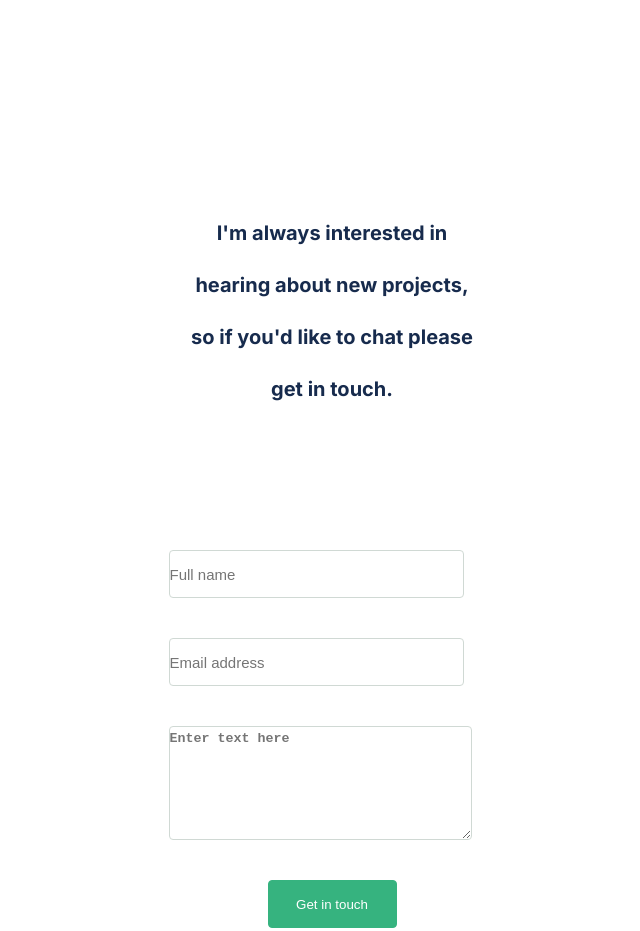
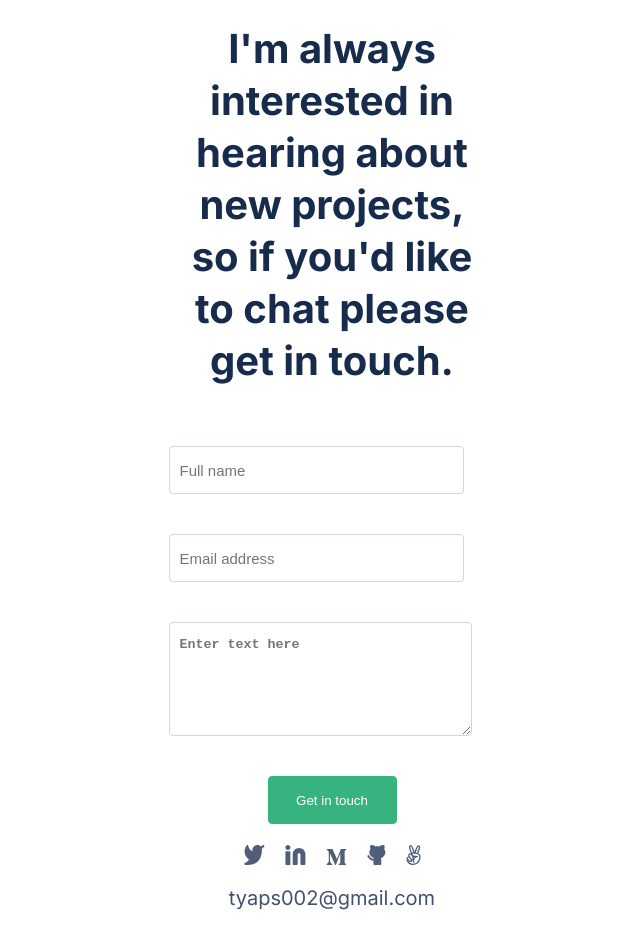
Before and after one commit to Eternalgratis/Portfolio, a plain HTML site: page index.html in a window 1280 px wide. Shown: the part 6228-7159 px from the top of the page, without its empty margins (308-948 px from the left). Drawn offline with Linux system fonts and the light colour scheme.

Commit message:
make changes as requested by the code reviewer

```diff
--- a/index.html
+++ b/index.html
@@ -214,11 +214,11 @@
                     <p>I'm always interested in hearing about new projects,
                         so if you'd like to chat please get in touch.</p>
                     <div class="inputs">
-                        <input type="text" id="name" placeholder="Full name">
-                        <input type="email" id="email" placeholder="Email address">
-                        <textarea name="text" id="message" placeholder="Enter text here" cols="30" rows="10"></textarea>
+                        <input type="text" id="name" maxlength="30" required placeholder="Full name">
+                        <input type="email" id="email" maxlength="30" required placeholder="Email address">
+                        <textarea name="text" id="message" maxlength="500" required placeholder="Enter text here" cols="30" rows="10"></textarea>
                     </div>
-                        <button type="button" class="submit">Get in touch</button>
+                        <button type="submit" class="submit">Get in touch</button>
                         <div id="form-media">
                         <ul>
                             <li><a href=""><img src="images/twitter.svg" alt="my twitter profil"></a></li>
--- a/style.css
+++ b/style.css
@@ -220,7 +220,14 @@ section.about-me {
   margin: auto;
 }
 
-section.about-me p {
+.form-survey p {
+  font-size: 40px;
+  font-family: "inter", sans-serif;
+  font-weight: 700;
+  margin-bottom: 80px;
+}
+
+section .about-me p {
   color: #42526e;
   line-height: 2rem;
   max-width: 327px;
@@ -315,6 +322,7 @@ h4 {
   text-align: left;
   border: 1px solid #d0d9d4;
   border-radius: 4px;
+  padding: 10px;
 }
 
 #email {
@@ -326,6 +334,7 @@ h4 {
   text-align: left;
   border: 1px solid #d0d9d4;
   border-radius: 4px;
+  padding: 10px;
 }
 
 #message {
@@ -336,6 +345,7 @@ h4 {
   text-align: left;
   border: 1px solid #d0d9d4;
   border-radius: 4px;
+  padding: 10px;
 }
 
 .inputs {
@@ -365,7 +375,6 @@ h4 {
 
 #form-email a {
   width: 375px;
-  height: 189px;
   font-weight: 400;
   line-height: 32px;
   color: #42526e;
@@ -373,6 +382,7 @@ h4 {
   align-items: center;
   margin: auto;
   justify-content: center;
+  margin-top: 10px;
 }
 
 #form-media {
```
